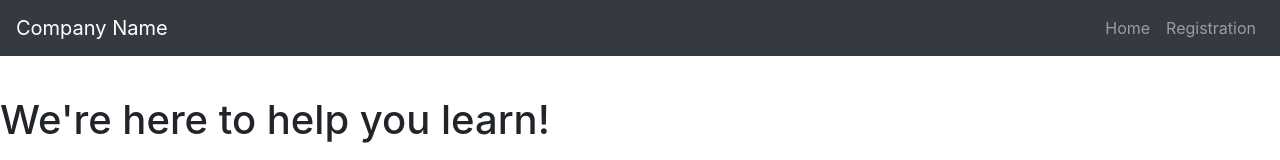
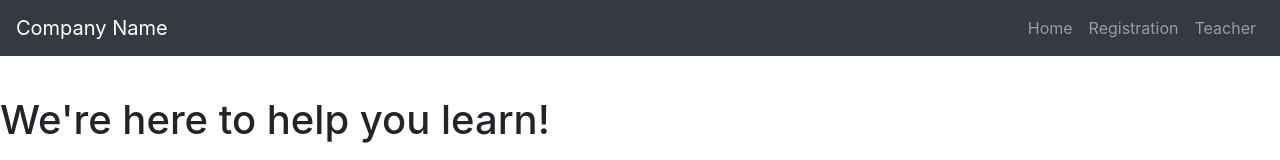
Before and after one commit to egervis/HackNYU19, a React (Create React App) app in the folder frontend/: page / in a window 1280 px wide. Shown: the top 160 px of the page. Built offline with nearby package versions, Linux system fonts and the light colour scheme.

Commit message:
added teacher

```diff
--- a/frontend/src/Login.js
+++ b/frontend/src/Login.js
@@ -18,6 +18,9 @@ class Login extends Component{
                  </li>
                  <li class="nav-item">
                    <Link to="/registration" class="nav-link">Registration</Link>
+                 </li>
+                 <li class="nav-item">
+                   <Link to="/teacher/home" class="nav-link">Teacher</Link>
                  </li>
                </ul>
              </div>
```
Also changed, not shown: frontend/src/teacher/teacherHome.js (added).
